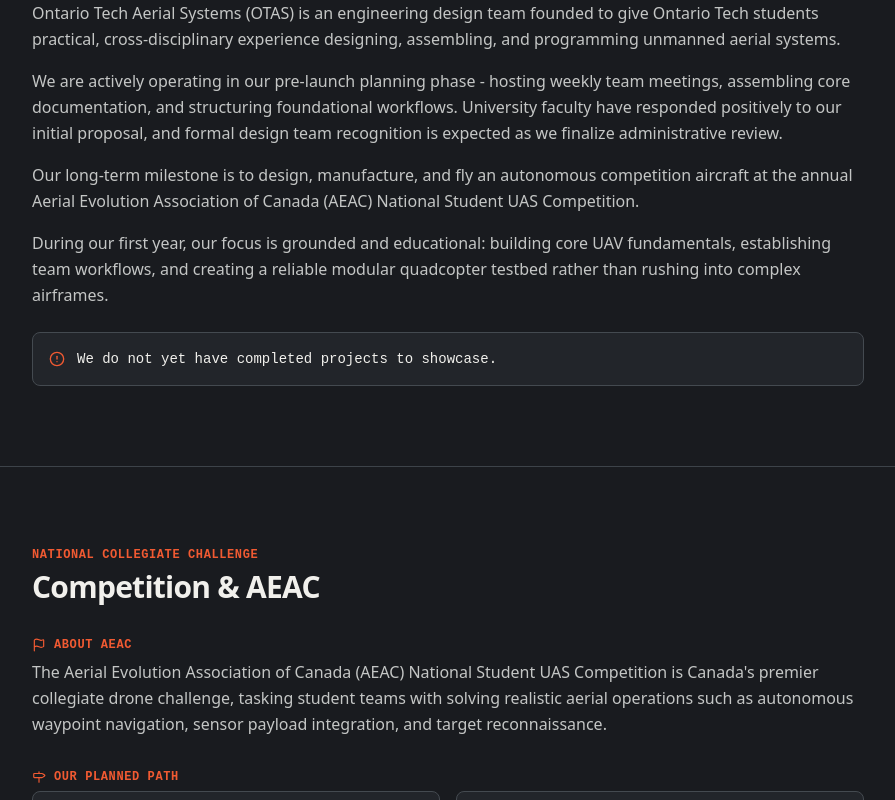
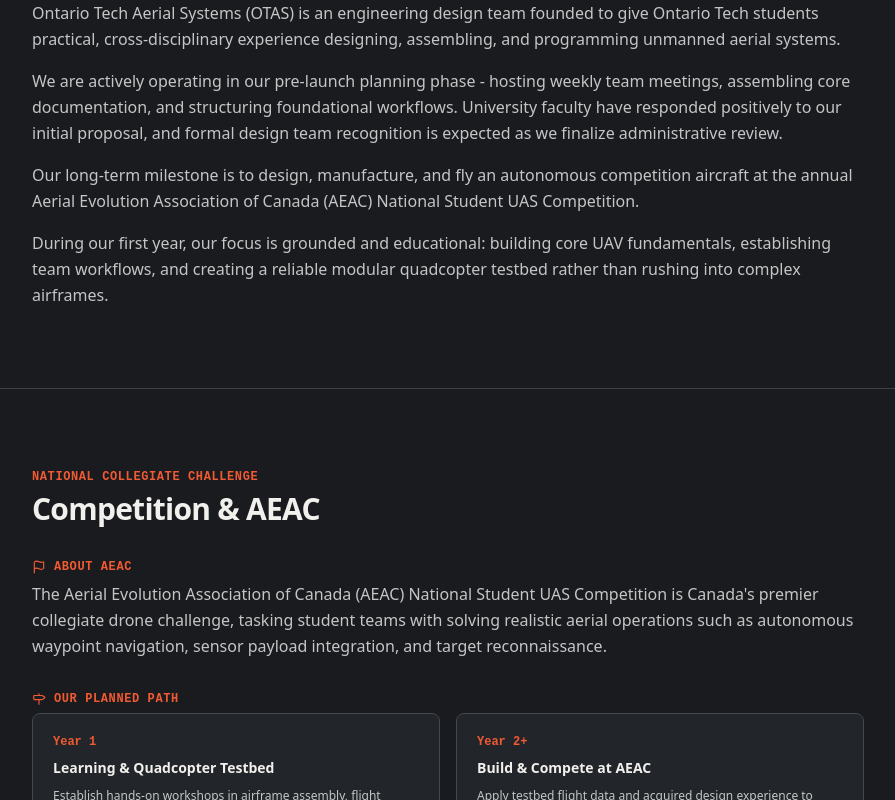
Before and after one commit to otudrone-team/OTAS-Website, a React (Vite) app: page / in a window 1280 px wide. Shown: the part 983-1783 px from the top of the page, without its empty margins (192-1087 px from the left). Built offline with nearby package versions, Linux system fonts and the light colour scheme.

Commit message:
refactor: remove project disclaimer from AboutSection
Remove the explicit project disclaimer section from the About component to clean up the UI layout.

```diff
--- a/src/components/AboutSection.tsx
+++ b/src/components/AboutSection.tsx
@@ -28,12 +28,6 @@
             <p key={idx}>{p}</p>
           ))}
         </div>
-
-        {/* Explicit Honest Disclaimer */}
-        <div className="mt-6 p-4 rounded-lg border border-[#444A50] bg-[#22252A] flex items-center gap-3 text-xs sm:text-sm font-mono text-[#F1F0EC]">
-          <AlertCircle className="h-4 w-4 text-[#F15A32] shrink-0" />
-          <span>{about.noProjectsDisclaimer}</span>
-        </div>
       </motion.div>
     </section>
   );
```
